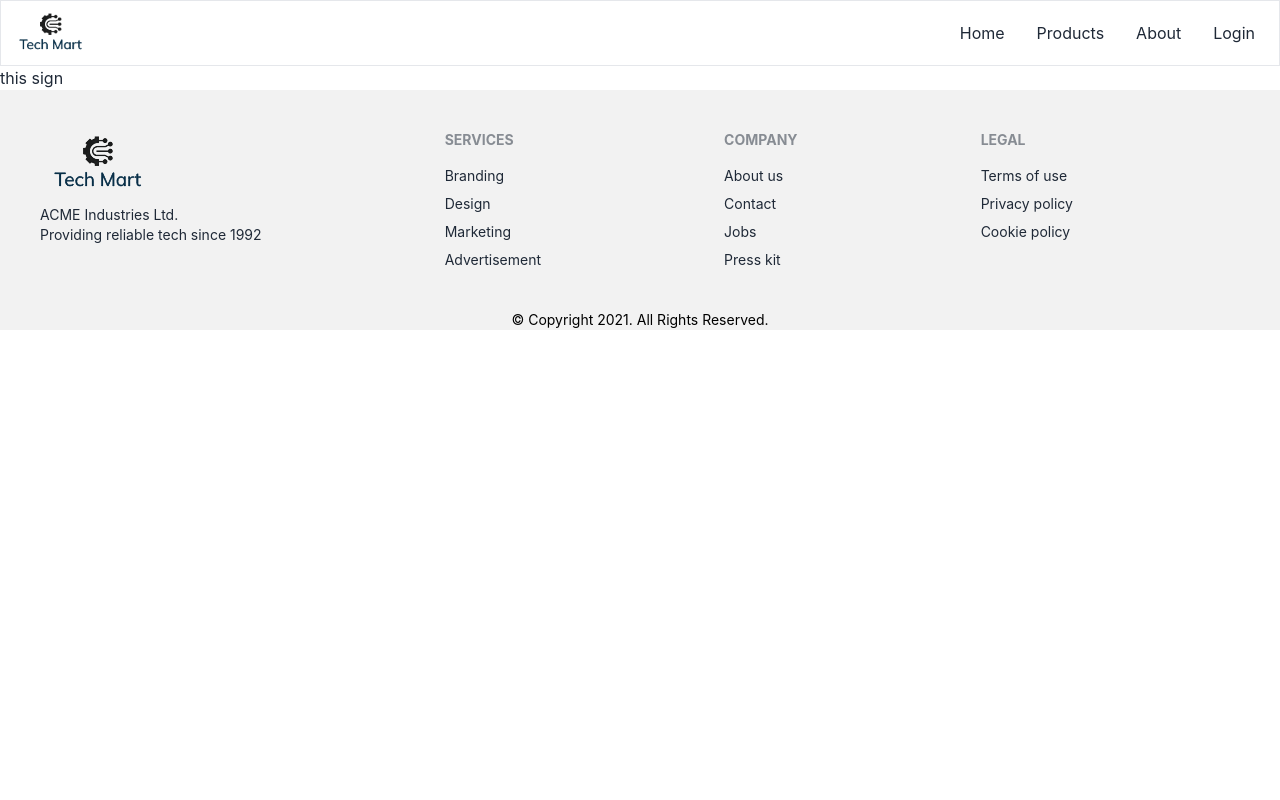
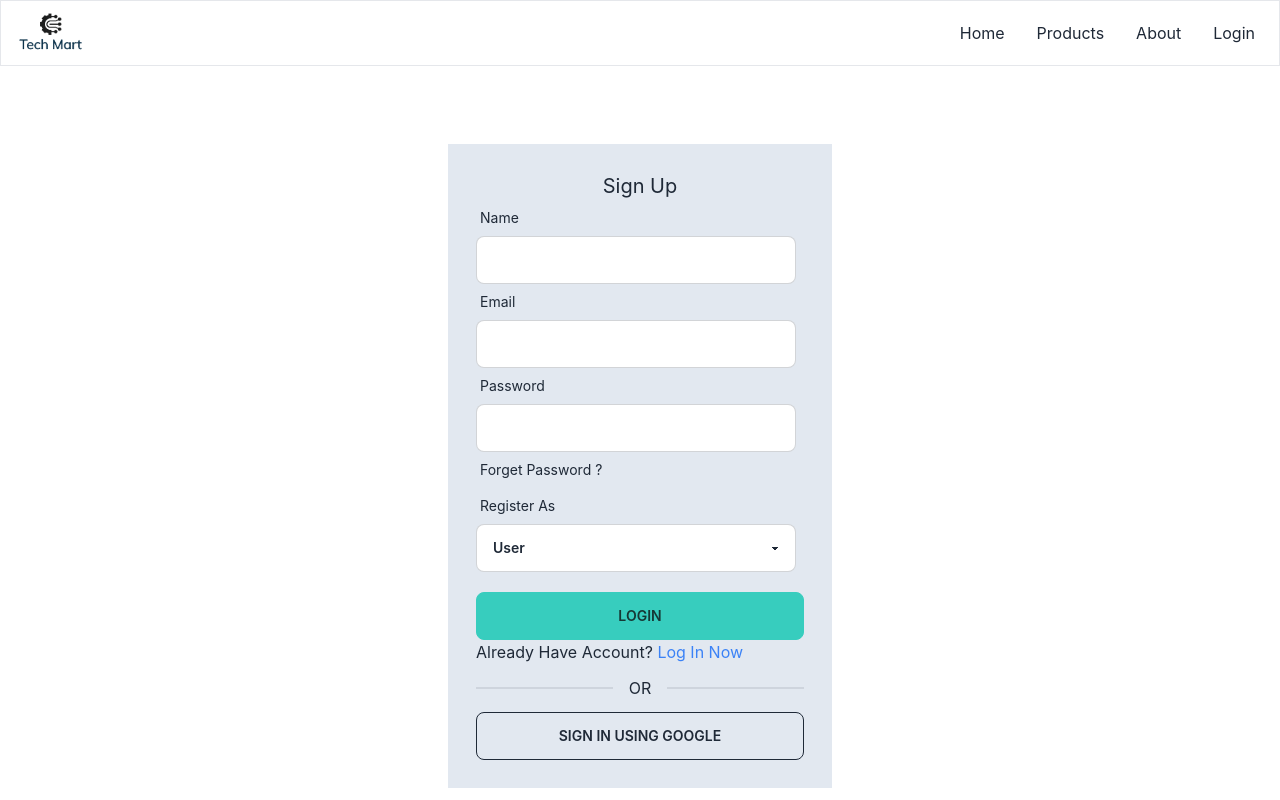
Before and after one commit to arfin-arif/techmart, a React (Create React App) app: page /signup in a window 1280 px wide. Shown: the top 800 px of the page. Built offline with nearby package versions, Linux system fonts and the light colour scheme; no server answers.

Commit message:
signup setup

```diff
--- a/package.json
+++ b/package.json
@@ -12,7 +12,9 @@
     "react": "^18.2.0",
     "react-dom": "^18.2.0",
     "react-hook-form": "^7.39.5",
+    "react-hot-toast": "^2.4.0",
     "react-icons": "^4.6.0",
+    "react-loader-spinner": "^5.3.4",
     "react-router-dom": "^6.4.3",
     "react-scripts": "5.0.1",
     "web-vitals": "^2.1.4"
--- a/src/App.js
+++ b/src/App.js
@@ -2,13 +2,14 @@
 import './App.css';
 import { RouterProvider } from 'react-router-dom';
 import { router } from './Routes/Routes';
-
+import { Toaster } from 'react-hot-toast';
 function App() {
   return (
     <div className="max-w-[1440px] mx-auto">
       <RouterProvider router={router}>
 
       </RouterProvider>
+      <Toaster />
     </div>
   );
 }
--- a/src/Pages/Login/Login.js
+++ b/src/Pages/Login/Login.js
@@ -62,9 +62,9 @@ const Login = () => {
 
                     <input className='btn btn-accent w-full' value='Login' type="submit" />
                 </form>
-                <p>New To Tech Mart? <Link className='text-secondary' to='/signup'>SignUp Now</Link></p>
+                <p>New To Tech Mart? <Link className='text-blue-500' to='/signup'>SignUp Now</Link></p>
                 <div className="divider">OR</div>
-                <button onClick={handleGoogleLogin} className='btn btn-outline w-full'>CONTINUE WITH GOOGLE</button>
+                <button onClick={handleGoogleLogin} className='btn btn-outline w-full'>Sign In using GOOGLE</button>
 
             </div>
         </div>
--- a/src/Pages/Shared/Footer/Footer.js
+++ b/src/Pages/Shared/Footer/Footer.js
@@ -30,7 +30,7 @@ const Footer = () => {
                     <a className="link link-hover">Cookie policy</a>
                 </div>
             </div>
-            <p class="text-sm text-center text-black">© Copyright 2021. All Rights Reserved.</p>
+            <p className="text-sm text-center text-black">© Copyright 2021. All Rights Reserved.</p>
         </footer>
     );
 };
--- /dev/null
+++ b/src/Pages/Shared/Loading/Loading.js
@@ -0,0 +1,18 @@
+import React from 'react';
+import { RotatingLines } from 'react-loader-spinner'
+const Loading = () => {
+    return (
+        <div className="flex justify-center items-center mt-20">
+
+            <RotatingLines
+                strokeColor="#19D3AE"
+                strokeWidth="5"
+                animationDuration="0.75"
+                width="96"
+                visible={true}
+            />
+        </div>
+    );
+};
+
+export default Loading;
--- a/src/Pages/SignUp/SignUp.js
+++ b/src/Pages/SignUp/SignUp.js
@@ -1,9 +1,114 @@
-import React from 'react';
+import { GoogleAuthProvider } from 'firebase/auth';
+import React, { useContext, useState } from 'react';
+import { useForm } from 'react-hook-form';
+import { Link, useLocation, useNavigate } from 'react-router-dom';
+import { AuthContext } from '../../contexts/AuthProvider';
+import toast from 'react-hot-toast';
 
 const SignUp = () => {
+    const { createUser, updateUser, googleLogin, } = useContext(AuthContext)
+    const { handleSubmit, register, formState: { errors } } = useForm();
+    const provider = new GoogleAuthProvider()
+    const [signUpError, setSignUpError] = useState('')
+    const [createdUserEmail, setCreatedUserEmail] = useState('')
+
+    const navigate = useNavigate();
+    const location = useLocation()
+
+    const from = location?.state?.from?.pathname || '/'
+
+
+    const handleLSignup = data => {
+        console.log(data)
+        setSignUpError('')
+        createUser(data.email, data.password)
+            .then(result => {
+                const user = result.user;
+                console.log(user);
+                toast('User Created')
+                const userInfo = {
+                    displayName: data.name
+                }
+                updateUser(userInfo)
+                    .then(() => {
+                        storeUserInfo(data.name, data.email);
+                    })
+                    .catch(err => console.log(err))
+
+            })
+            .catch(error => {
+                console.log(error)
+                setSignUpError(error.message)
+            })
+    }
+
+    const storeUserInfo = (name, email) => {
+        const user = { name, email };
+        fetch('http://localhost:5000/users', {
+            method: 'POST',
+            headers: {
+                'content-type': 'application/json'
+            },
+            body: JSON.stringify(user)
+        })
+            .then(res => res.json())
+            .then(data => {
+                setCreatedUserEmail(email)
+            })
+    };
+
+    const handleGoogleLogin = () => {
+        googleLogin(provider).then(result => {
+            console.log(result);
+        })
+    }
+
     return (
-        <div>
-            this sign
+        <div className='h-[800px]  flex justify-center items-center'>
+            <div className='w-96 p-7  bg-slate-200 '>
+                <h2 className='text-xl text-center'>Sign Up</h2>
+                <form onSubmit={handleSubmit(handleLSignup)}>
+                    <div className="form-control w-full max-w-xs">
+                        <label className="label"><span className="label-text"> Name</span></label>
+                        <input type='text' className='input input-bordered w-full max-w-xs'
+                            {...register("name", { required: " * Name is Required" })} />
+                        {errors.name && <p className='text-red-400'>{errors.name?.message}</p>}
+
+                    </div>
+                    <div className="form-control w-full max-w-xs">
+                        <label className="label"><span className="label-text"> Email</span></label>
+                        <input required type='email' className='input input-bordered w-full max-w-xs'
+                            {...register("email", { required: " * Email is Required" })} />
+                        {errors.email && <p className='text-red-400'>{errors.email?.message}</p>}
+
+                    </div>
+                    <div className="form-control w-full max-w-xs">
+                        <label className="label"><span className="label-text"> Password</span></label>
+                        <input type='password' className='input input-bordered w-full max-w-xs'
+                            {...register("password", {
+                                required: ' * Password is Required"',
+                            })} />
+                        {errors.password && <p className='text-red-400'>{errors.password?.message}</p>}
+                        <label className="label"><span className="label-text"> Forget Password ?</span></label>
+                    </div>
+                    <div className="form-control w-full max-w-xs">
+                        <label className="label"><span className="label-text"> Register As</span></label>
+                        <select    {...register("role")} className="select select-bordered w-full max-w-xs mb-5">
+                            <option selected>User</option>
+                            <option >Seller</option>
+
+                        </select>
+                    </div>
+
+
+                    <input className='btn btn-accent w-full' value='Login' type="submit" />
+                    <p className='text-red-400'>{signUpError} </p>
+                </form>
+                <p>Already Have Account? <Link className='text-blue-500' to='/login'>Log In Now</Link></p>
+                <div className="divider">OR</div>
+                <button className='btn btn-outline w-full' onClick={handleGoogleLogin}>Sign In using GOOGLE</button>
+
+            </div>
         </div>
     );
 };
--- /dev/null
+++ b/src/Routes/PrivateRoute/PrivateRoute.js
@@ -0,0 +1,19 @@
+import React, { useContext } from 'react';
+import { Navigate, useLocation } from 'react-router-dom';
+import { AuthContext } from '../../contexts/AuthProvider';
+import Loading from '../../Pages/Shared/Loading/Loading';
+
+const PrivateRoute = ({ children }) => {
+    const { user, loading } = useContext(AuthContext);
+    const location = useLocation()
+    if (loading) {
+        return <Loading></Loading>
+    }
+    if (user) {
+        return children;
+    }
+
+    return <Navigate to='/login' state={{ from: location }}></Navigate>;
+};
+
+export default PrivateRoute;
--- a/src/contexts/AuthProvider.js
+++ b/src/contexts/AuthProvider.js
@@ -1,5 +1,5 @@
-import React, { createContext, useState } from 'react';
-import { createUserWithEmailAndPassword, getAuth, signInWithEmailAndPassword, signInWithPopup } from 'firebase/auth'
+import React, { createContext, useEffect, useState } from 'react';
+import { createUserWithEmailAndPassword, getAuth, onAuthStateChanged, signInWithEmailAndPassword, signInWithPopup, signOut, updateProfile } from 'firebase/auth'
 import app from '../firebase/firebase.config';
 
 export const AuthContext = createContext()
@@ -19,17 +19,40 @@ const AuthProvider = ({ children }) => {
         setLoading(true)
         return signInWithEmailAndPassword(auth, email, password);
     };
+    // to login with login
     const googleLogin = (provider) => {
         setLoading(true)
         return signInWithPopup(auth, provider)
     }
+    // to logout
+    const logOut = () => {
+        setLoading(true)
+        return signOut(auth)
+    }
+    // to update  user name
+    const updateUser = (userDetails) => {
+        return updateProfile(auth.currentUser, userDetails)
+    }
+
+
+    //to set observer
+    useEffect(() => {
+        const unsubscribe = onAuthStateChanged(auth, currentUser => {
+            console.log('User on state change');
+            setUser(currentUser);
+            setLoading(false)
+        });
+        return () => unsubscribe();
+    }, [])
 
     const authInfo = {
         user,
         loading,
         createUser,
         logIn,
-        googleLogin
+        googleLogin,
+        updateUser,
+        logOut
     }
     return (
         <div>
```
Also changed, not shown: 2 other files (tests, documents, lock files or other folders).
